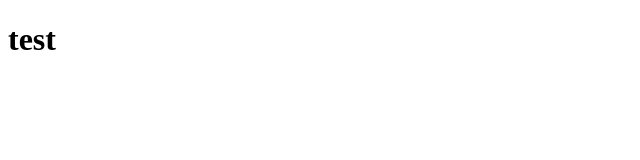
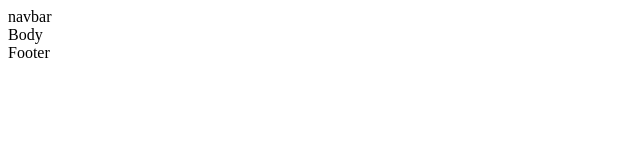
Before and after one commit to mrnguyener21/Hospital_Landing_Page_React, a React (Create React App) app: page / in a window 1280 px wide. Shown: the top 160 px of the page, without its empty margins (0-640 px from the left). Built offline with nearby package versions, Linux system fonts and the light colour scheme.

Commit message:
created react components

```diff
--- a/src/App.js
+++ b/src/App.js
@@ -1,10 +1,14 @@
 import React from 'react';
+import NavBar from './component/NavBar'
+import Body from './component/Body'
+import Footer from './component/Footer'
 const App = () => {
   return (
     <div className="App">
-     <h1>
-       test
-     </h1>
+      <NavBar />
+      <Body />
+      <Footer />
+
     </div>
   );
 }
--- /dev/null
+++ b/src/component/Body.js
@@ -0,0 +1,9 @@
+const Body = () => {
+    return (
+        <div>
+            Body
+        </div>
+    )
+}
+
+export default Body
--- /dev/null
+++ b/src/component/Footer.js
@@ -0,0 +1,9 @@
+const Footer = () => {
+    return (
+        <div>
+            Footer
+        </div>
+    )
+}
+
+export default Footer
--- /dev/null
+++ b/src/component/NavBar.js
@@ -0,0 +1,9 @@
+const NavBar = () => {
+    return (
+        <div>
+            navbar
+        </div>
+    )
+}
+
+export default NavBar
```
